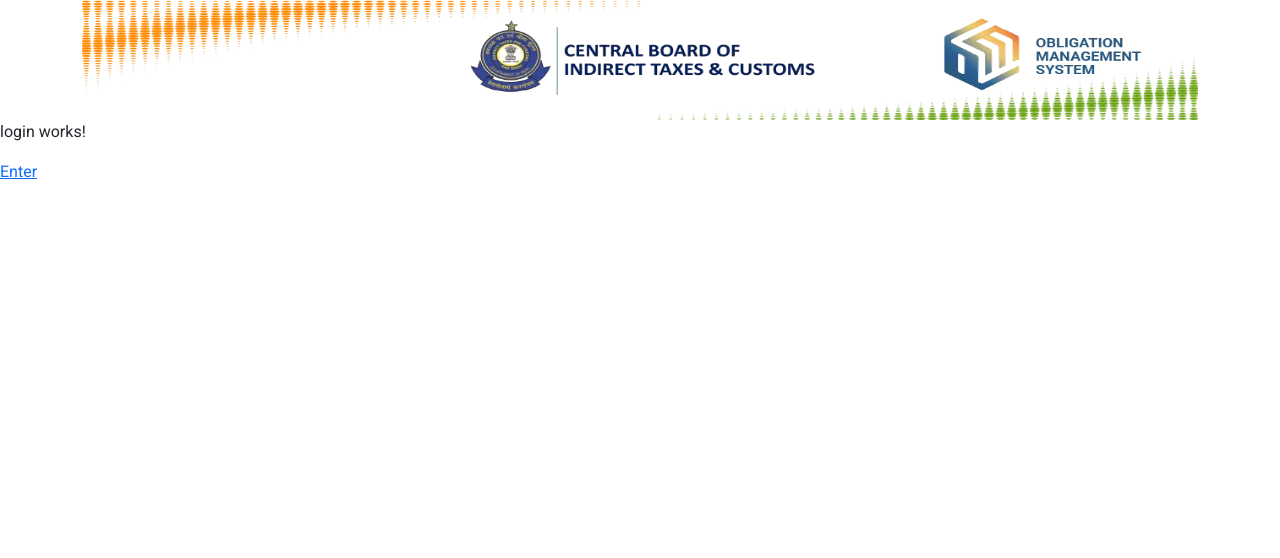
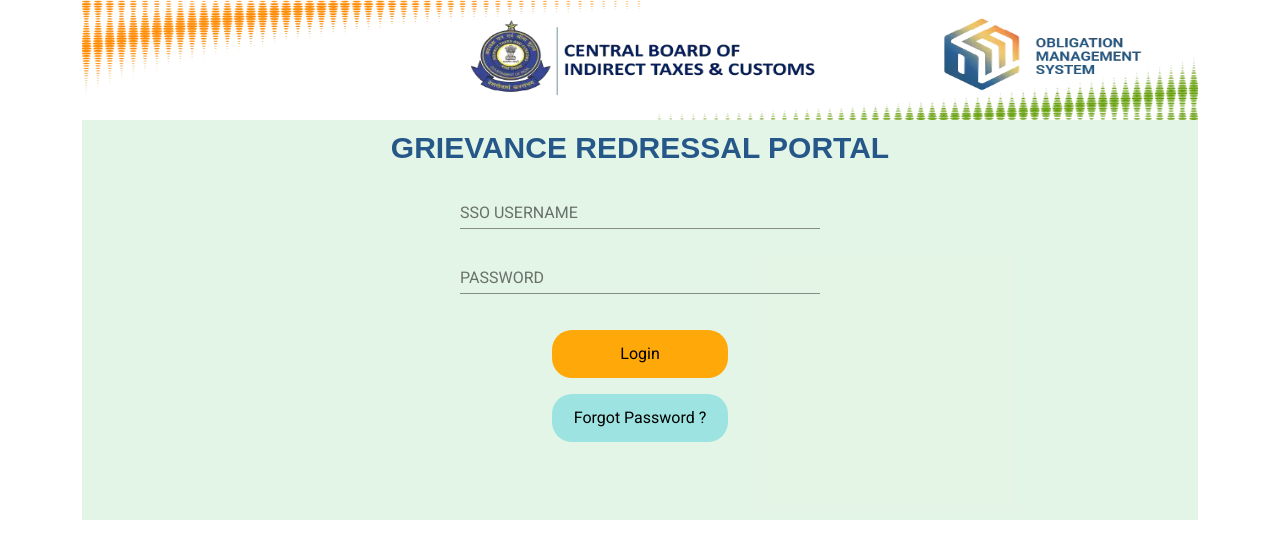
Before and after one commit to ankurgupta12/grievance, an Angular app: page /login in a window 1280 px wide. Shown: the top 558 px of the page. Built offline with nearby package versions, Linux system fonts and the light colour scheme.

Commit message:
add change

```diff
--- a/src/app/app-routing.module.ts
+++ b/src/app/app-routing.module.ts
@@ -17,6 +17,11 @@
   { path: "grievance-query", component: QueryResponseComponent },
   { path: "main", component: MainComponent,  children: [
     {
+      path: "",
+      pathMatch: "full",
+      redirectTo: "grievance-form",
+    },
+    {
       path: "grievance-form",
       component: GrievanceFormComponent,
       data:{isShow:true}
--- a/src/app/components/grievance-form/grievance-form.component.html
+++ b/src/app/components/grievance-form/grievance-form.component.html
@@ -1,14 +1,20 @@
 <div class="container">
   <div class="row">
-    <h1 class="text-center header-text">GRIEVANCE SUBMISSION </h1>
+    <h1 class="text-center header-text">{{ isShow ? 'GRIEVANCE REDRESSAL':'GRIEVANCE SUBMISSION' }}</h1>
   </div>
 </div>
 
 <div class="container" *ngIf="!isSubmit else codeTemplate">
   <app-loader *ngIf="true"></app-loader>
   <div class="lightbox">
-    <p class="lightbox-title"><strong>Please enter the details below to register your grievance </strong>
+    <p *ngIf="isShow;else grievanceData"class="lightbox-title"><strong>Register New Grievance Received Via Phone or Email</strong>
     </p>
+    <ng-template #grievanceData>
+      <p class="lightbox-title"><strong>Please enter the details below to register your grievance </strong>
+      </p>
+
+    </ng-template>
+
     <form [formGroup]="grivanceForm" (ngSubmit)="submitForm()">
       <div class="row">
         <div class="col-md-12">
@@ -77,7 +83,23 @@
               </mat-form-field>
             </div>
           </div>
-              <div class="form-group row">
+
+          <div *ngIf="isShow"  class="form-group row">
+            <label class="col-md-4 col-form-label">Grievance Category*</label>
+            <div class="col-md-8 align-items-center d-flex">
+              <mat-form-field  class="form-field">
+                  <mat-label>Select From Menu</mat-label>
+                  <mat-select formControlName="category">
+                    <mat-option value="one">Category 1</mat-option>
+                    <mat-option value="two">Category 2</mat-option>
+                  </mat-select>
+              </mat-form-field>
+
+              <!-- *ngIf="saveCriteriaForm.get('searchName').errors?.maxlength"  -->
+
+            </div>
+          </div>
+              <div *ngIf="isShow" class="form-group row">
                 <label class="col-md-4 col-form-label">Grievance Details*</label>
                 <div class="col-md-8 align-items-center d-flex">
                     <mat-form-field appearance="fill">
@@ -85,6 +107,21 @@
                       </mat-form-field>
                 </div>
               </div>
+              <div  *ngIf="isShow"class="form-group row">
+                <label class="col-md-4 col-form-label">Upload Document</label>
+
+                <div class="col-md-3 align-items-center d-flex ">
+
+                    <input
+                    formControlName="responseLetter"
+                    type="file"
+                    (change)="upload($event)"
+                    accept=".pdf"
+                    class="form-control"
+                  />
+                </div>
+              </div>
+              <button  *ngIf="isShow" class="btn-submit-form" style="float: left;" mat-flat-button (click)="addDoc()" color="primary">+ Add Entry</button>
           <!-- verification code button -->
           <button class="btn-submit-form" mat-flat-button color="primary">{{ isShow ? 'SUBMIT GRIEVANCE':'GET VERIFICATION CODE'}}</button>
         </div>
--- a/src/app/components/grievance-form/grievance-form.component.ts
+++ b/src/app/components/grievance-form/grievance-form.component.ts
@@ -1,5 +1,6 @@
 import { Component, OnInit } from "@angular/core";
 import {
+  FormArray,
   FormBuilder,
   FormControl,
   FormGroup,
@@ -49,7 +50,9 @@
         Validators.maxLength(10),
         Validators.pattern("^((\\+91-?)|0)?[0-9]{10}$"),
       ]),
-      details:new FormControl()
+      details:new FormControl(),
+      category:new FormControl(),
+      docs: this.fb.array([{ file: [""] }]),
     });
   }
 
@@ -78,6 +81,20 @@
       console.log(this.grivanceForm.value);
     }
   }
+  get docs() {
+    return this.grivanceForm.controls["docs"] as FormArray;
+  }
+  public addDoc(): void {
+    const docForm = this.fb.group({
+      file: ["",Validators.required],
+    });
+    this.docs.push(docForm);
+  }
+
+  public upload(event: any, index?: number): void {
+    let fileName = event.target.files[0].name;
+    this.docs.controls[index].patchValue({ file: fileName });
+  }
 
   public redirectToSubmitGrievance(): void {
     this.verficationForm.valid &&
--- a/src/app/components/login/login.component.html
+++ b/src/app/components/login/login.component.html
@@ -1,2 +1,80 @@
-<p>login works!</p>
-<a routerLink="/main"> Enter</a>
+<div class="container">
+  <div class="lightbox">
+    <div class="container">
+      <div class="row">
+        <h1 class="text-center header-text">GRIEVANCE REDRESSAL PORTAL</h1>
+      </div>
+    </div>
+    <div class="form-center">
+      <form>
+        <div class="row">
+          <div class="col-md-12">
+            <div class="form-group row">
+              <div class="col-md-12 align-items-center2 d-flex2">
+                <div>
+                  <mat-form-field class="form-field">
+                    <input
+                      matInput
+                      autocomplete="off"
+                      name="cName"
+                      placeholder="SSO USERNAME"
+                    />
+                    <!-- <mat-error *ngIf="verficationForm.hasError('required') && !verficationForm.hasError('maxLength')">
+                      Invalid Entry
+                    </mat-error>
+                    <mat-error *ngIf="verficationForm.hasError('minlength')">
+                      Invalid Entry
+                    </mat-error>
+                    <mat-error *ngIf="verficationForm.hasError('required')">
+                      Invalid Entry
+                    </mat-error> -->
+                  </mat-form-field>
+                </div>
+                <!-- *ngIf="saveCriteriaForm.get('searchName').errors?.maxlength"  -->
+              </div>
+            </div>
+            <div class="form-group row">
+              <div class="col-md-12 align-items-center2 d-flex2">
+                <div>
+                  <mat-form-field class="form-field">
+                    <input
+                      matInput
+                      autocomplete="off"
+                      name="cName"
+                      placeholder="PASSWORD"
+                    />
+                    <!-- <mat-error *ngIf="verficationForm.hasError('required') && !verficationForm.hasError('maxLength')">
+                        Invalid Entry
+                      </mat-error>
+                      <mat-error *ngIf="verficationForm.hasError('minlength')">
+                        Invalid Entry
+                      </mat-error>
+                      <mat-error *ngIf="verficationForm.hasError('required')">
+                        Invalid Entry
+                      </mat-error> -->
+                  </mat-form-field>
+                </div>
+                <!-- *ngIf="saveCriteriaForm.get('searchName').errors?.maxlength"  -->
+
+              </div>
+            </div>
+            <div class="container">
+                <div class="row">
+                  <div class="col text-center">
+                    <button class="btn  mt-3 btn-primary btn-submit btn-login"(click)="login()">Login</button>
+                  </div>
+
+                </div>
+                <div class="row">
+                    <div class="col text-center">
+                      <button class="btn  mt-3 btn-primary btn-submit btn-login bg-color">Forgot Password ?</button>
+                    </div>
+
+                  </div>
+              </div>
+          </div>
+        </div>
+      </form>
+    </div>
+  </div>
+</div>
--- a/src/app/components/login/login.component.scss
+++ b/src/app/components/login/login.component.scss
@@ -0,0 +1,14 @@
+@import '../../../assets/variable.scss';
+.form-center {
+    display:flex;
+    justify-content: center;
+}
+.form-field {
+    width: 22.5rem;
+}
+.btn-login {
+    width: 11rem;
+}
+.bg-color {
+    background-color: $lightSkyBlue !important;
+}
--- a/src/app/components/login/login.component.ts
+++ b/src/app/components/login/login.component.ts
@@ -1,4 +1,5 @@
 import { Component, OnInit } from '@angular/core';
+import { Router } from '@angular/router';
 
 @Component({
   selector: 'app-login',
@@ -7,9 +8,11 @@
 })
 export class LoginComponent implements OnInit {
 
-  constructor() { }
+  constructor(public router:Router) { }
 
   ngOnInit(): void {
   }
-
+  public login() {
+    this.router.navigateByUrl("/main")
+  }
 }
--- a/src/app/shared/components/side-nav/side-nav.component.html
+++ b/src/app/shared/components/side-nav/side-nav.component.html
@@ -1,33 +1,10 @@
-<!-- <mat-sidenav-container class="example-container2"> -->
-<div class="container">
-    <h2 class="page-hdr">GRIEVANCE REDRESSAL</h2>
-    <section class="page-body">
-        <nav class="nav-col">
-            <mat-sidenav class="side-nav" #sidenav mode="side" opened="true">
-                <mat-list>
-                    <div *ngFor="let section of defaultSections">
-                        <mat-list-item [routerLink]="'grievance-form'">{{section.name}}</mat-list-item>
-                    </div>
-                </mat-list>
-            </mat-sidenav>
-        </nav>
-        <section class="main-contain-page">
-            <div class="container">
-                <p class="section-head-txt">Register New Grievance Received Via Phone or Email </p>
-                <router-outlet></router-outlet>
-            </div>
-        </section>
-    </section>
-</div>
-<!-- </mat-sidenav-container> -->
-
-<!-- <mat-sidenav-container class="example-container2">
+<mat-sidenav-container class="example-container" >
     <mat-sidenav class="side-nav" #sidenav mode="side" opened="true">
-        <mat-list>
-            <div *ngFor="let section of defaultSections">
-                <mat-list-item [routerLink]="'grievance-form'">{{section.name}}</mat-list-item>
-            </div>
-        </mat-list>
+     <mat-list>
+        <div *ngFor="let section of defaultSections">
+            <mat-list-item [routerLink]="section.routerLink">{{section.name}}</mat-list-item>
+        </div>
+    </mat-list>
     </mat-sidenav>
     <mat-sidenav-content>
          <img src="../../../../assets/header.webp.webp">
@@ -35,4 +12,4 @@
             <router-outlet></router-outlet>
         </div>
     </mat-sidenav-content>
-</mat-sidenav-container> -->
+</mat-sidenav-container>
--- a/src/app/shared/components/side-nav/side-nav.component.ts
+++ b/src/app/shared/components/side-nav/side-nav.component.ts
@@ -9,18 +9,18 @@
   events: string[] = [];
   defaultSections = [
     {
-      id: 1, name: 'NEW GRIEVANCE'
+      routerLink: 'grievance-form', name: 'NEW GRIEVANCE'
     },
     {
-      id: 2, name: 'VIEW GRIEVANCE'
+      routerLink: 'grievance-form', name: 'VIEW GRIEVANCE'
     },
     {
-      id: 3, name: 'GRIEVANCE MIS'
+      routerLink: 'grievance-form', name: 'GRIEVANCE MIS'
     },{
-      id: 4, name: 'FAQ'
+      routerLink: 'grievance-form', name: 'FAQ'
     },
     {
-      id: 5, name: 'ADMIN'
+      routerLink: 'grievance-form', name: 'ADMIN'
     }
 
 
--- a/src/assets/variable.scss
+++ b/src/assets/variable.scss
@@ -3,4 +3,5 @@
 $blue:#0b49f9;
 $orange:#ffa809;
 $black:#000000;
-$textBlue:#255789
+$textBlue:#255789;
+$lightSkyBlue:#00bcd44f
```
